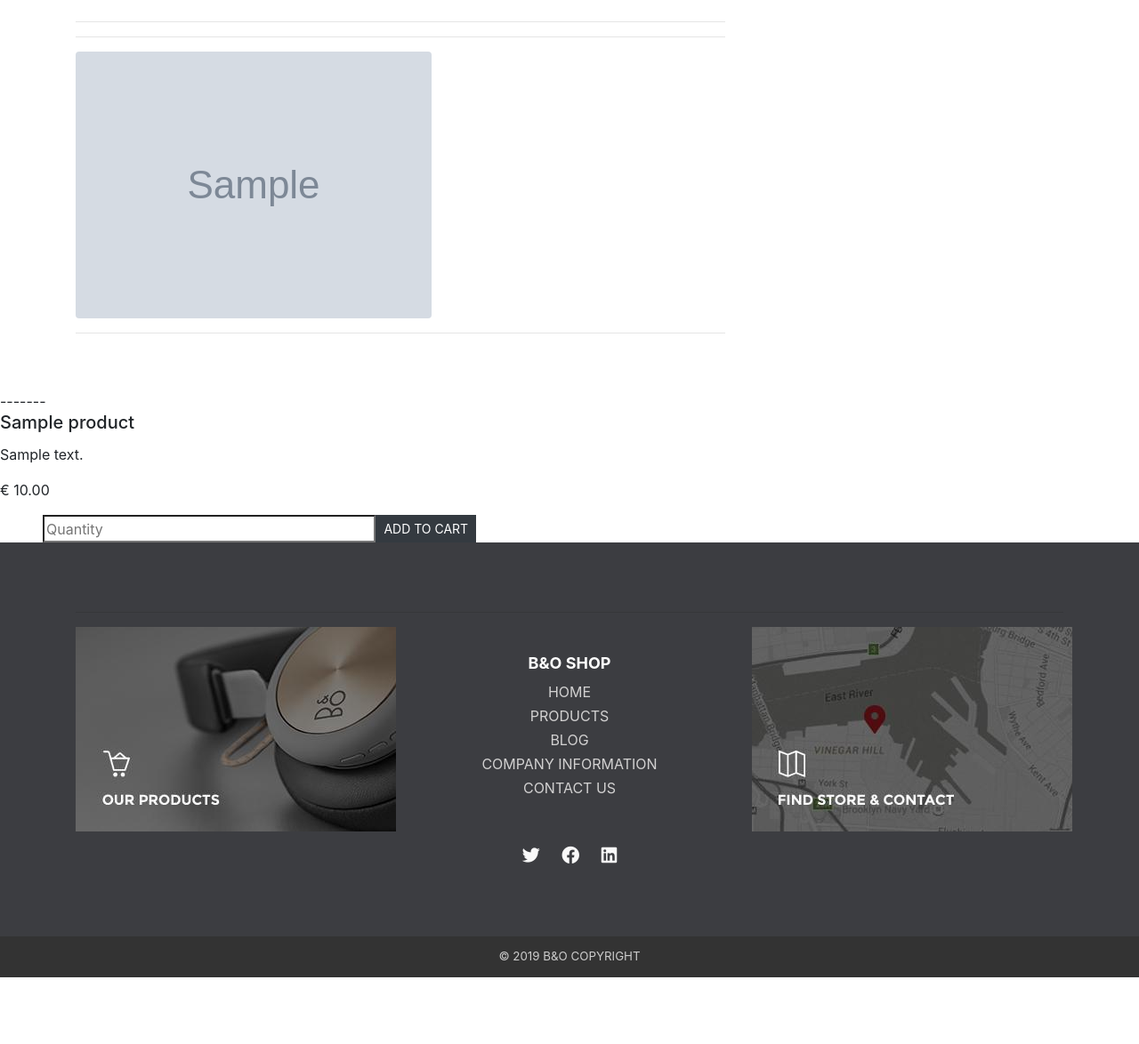
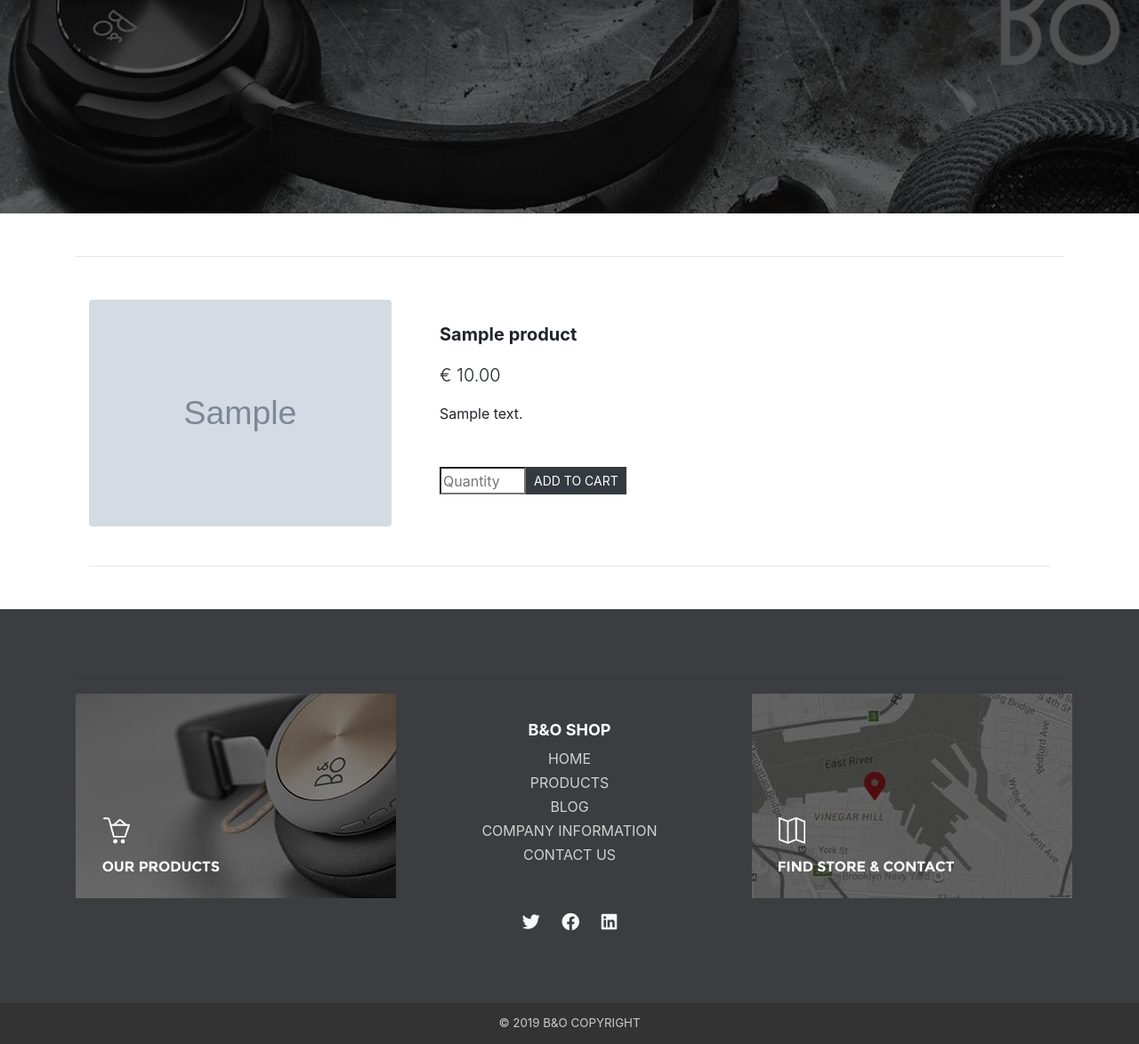
Before and after one commit to lucassuar/django-tech-ecommerce-app, a Django app: page /products/1/ in a window 1280 px wide. Shown: the part 57-1231 px from the top of the page at 89% size. Before the commit the page ends 1156 px from the top, so only its background shows below. Run offline with Django 3.2, Linux system fonts and the light colour scheme; tables that the repository leaves empty hold one stand-in row (values such as "Sample post"); grey boxes marked "Sample" are stand-in pictures; some libraries are stand-ins or nearby versions.

Commit message:
Product detail page layout finilesed and tested

```diff
--- a/products/templates/productdetail.html
+++ b/products/templates/productdetail.html
@@ -1,41 +1,41 @@
 {% extends "base.html" %}
 {% block content %}
 
-<div class="container">
-    <div class="row">
-      <!-- Product Content Column -->
-        <div class="col-lg-8 mb-5">
-            <h1 class="mt-4"> {{ product.title }} </h1>
-            <hr>
+<div class="container-fluid parallax"></div>
 
-            <hr>
+<!--product detail page-->
 
-            {% if product.image %}
+ <section class="mt-5 mb-5 container">
+    <hr>
+    <div class="container dark-grey-text mt-5">
+      <div class="row wow fadeIn">
+        <div class="col-md-4 mb-4">
+          {% if product.image %}
                 <img class="img-fluid rounded img-blogpost" src="/media/{{ product.image }}">
-            {% endif %}
-            <hr>
+          {% endif %}
+        </div>
+
+        <div class="col-md-8 mb-4">
+          <div class="p-4">
+            <p class="lead font-weight-bold">{{ product.name }}</p>
+            <p class="lead">
+              <span>€ {{ product.price }}</span>
+            </p>
+            <p>{{ product.description }}</p>
+
+            <form method="post" action="{% url 'add_to_cart' product.id %}">
+                {% csrf_token %}
+                <div class="input-group add-checkout-div-product">
+                    <input class="input-add-product" name="quantity" type="number" min="1" max="999" class="form-control" placeholder="Quantity">
+                    <span class="input-group-btn">
+                    <button class="btn btn-dark rounded-0 btn-sm" type="submit">Add to Cart</button></span>
+                </div>
+            </form>
 
         </div>
+      </div>
     </div>
-</div>
-
--------
-
-                                <h5 class="card-title product-name">{{ product.name }}</h5>
-                           <p class="card-text product-description">{{ product.description }}</p>
-                                <p class="product-price">€ {{ product.price }}</p>
-                            </div>
-                            <form method="post" action="{% url 'add_to_cart' product.id %}">
-                            {% csrf_token %}
-                            <div class="input-group add-checkout-div">
-                                <input class="input-add-checkout"  name="quantity" type="number" min="1" max="999" class="form-control" placeholder="Quantity">
-                                <span class="input-group-btn">
-                                    <button class="btn btn-dark rounded-0 btn-sm" type="submit">Add to Cart</button>
-                                </span>
-                            </div>
-
-
-
-
+    <hr>
+</section>
 
 {% endblock %}
--- a/static/css/styles.css
+++ b/static/css/styles.css
@@ -135,10 +135,12 @@
 
 
 /* ----------------------------------------------------------------------------------------
-                                 3. Checkout Page CSS
+                                 3. Product detail Page CSS
  --------------------------------------------------------------------------------------- */
 
-
+.add-checkout-div-product {
+    padding-top: 2em;
+}
 
 
 /* ----------------------------------------------------------------------------------------
```
